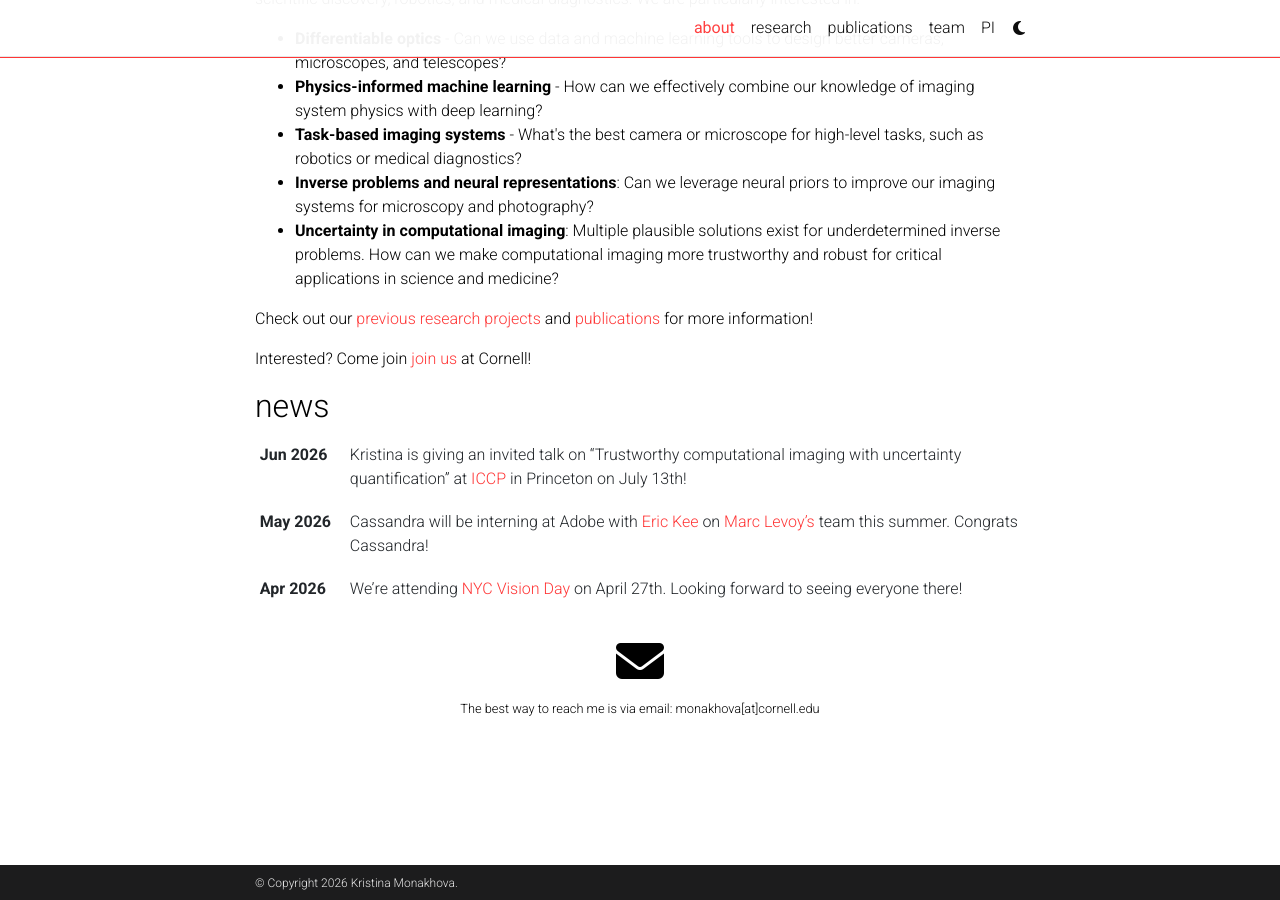
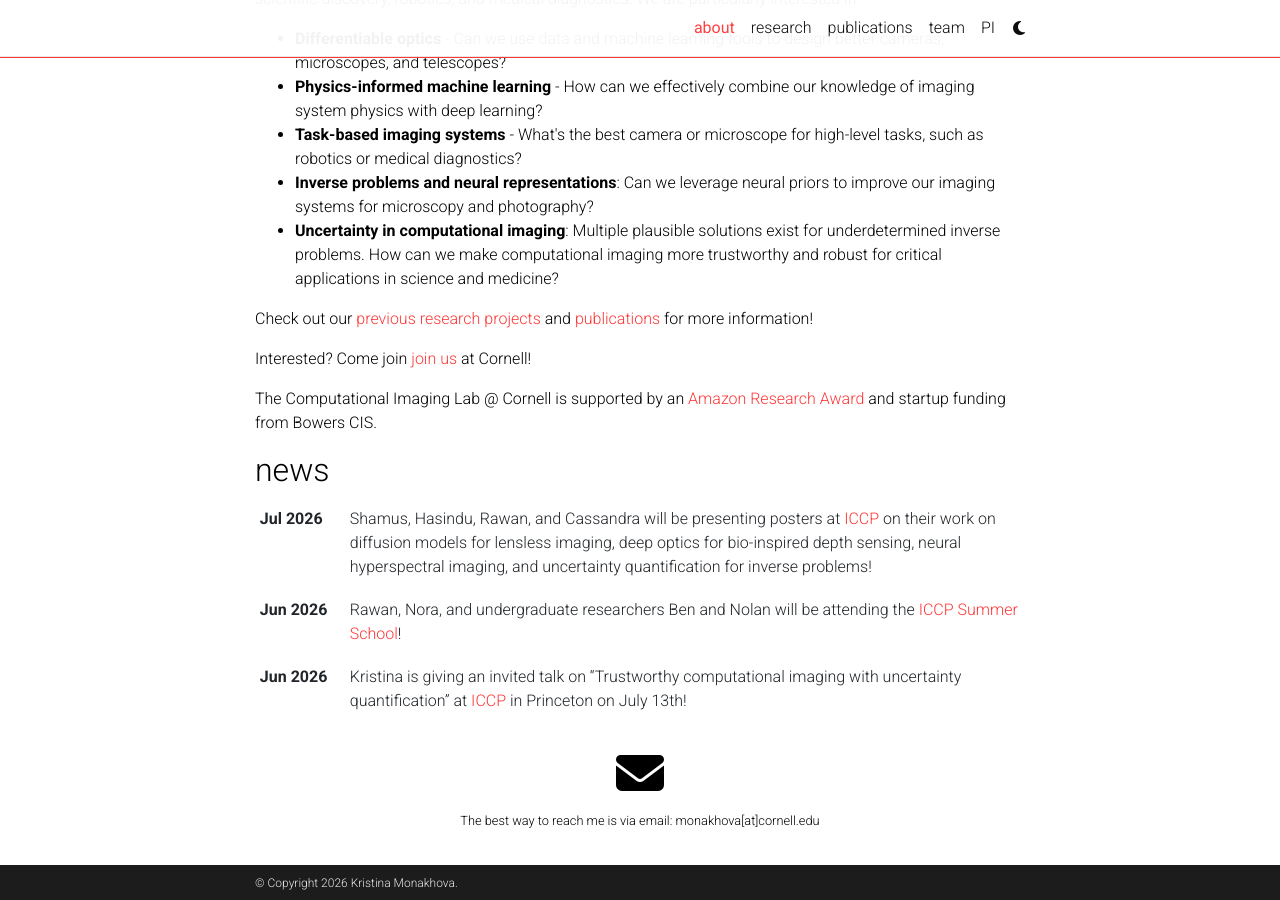
Before and after one commit to monakhova/monakhova.github.io, a Jekyll site: the page built from _pages/about.md, in a window 1280 px wide and 900 px high, scrolled down 572 px. Built offline with Jekyll 4.4.1, drawn with Linux system fonts in a browser that asks for light colours; full-size pictures stand in for the smaller copies a plugin makes; comment, search, counter and statistics services are not loaded; a style sheet for code colours, icons or effects is not loaded.

Commit message:
added ICCP poster announcement

```diff
--- a/_pages/about.md
+++ b/_pages/about.md
@@ -27,3 +27,6 @@
 Check out our <a href='research'>previous research projects</a> and <a href='publications'>publications</a> for more information!
 
 Interested? Come join <a href='join'>join us</a> at Cornell!
+
+The Computational Imaging Lab @ Cornell is supported by an <a href=
+"https://www.amazon.science/research-awards/recipients/kristina-monakhova">Amazon Research Award</a> and startup funding from Bowers CIS.
```
Also changed, not shown: _news/announcement_27.md (added, +8 -0 lines), _news/announcement_28.md (added, +8 -0 lines), _pages/PI.md (+9 -0 lines).
